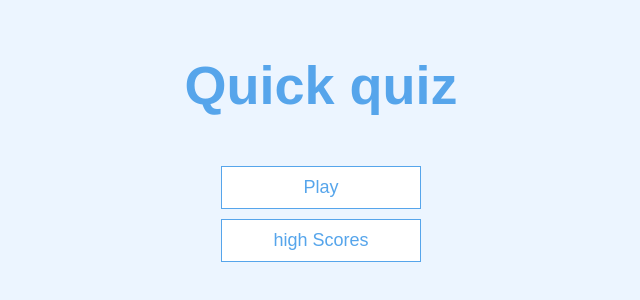
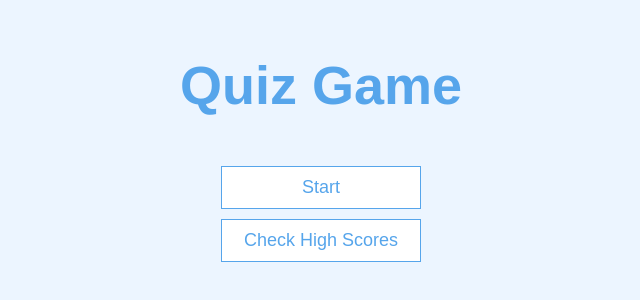
Before and after one commit to BonifaceHillary/quiz-app, a plain HTML site: page index.html in a window 1280 px wide. Shown: the part 242-542 px from the top of the page, without its empty margins (319-959 px from the left). Drawn offline with Linux system fonts and the light colour scheme.

Commit message:
initial commit

```diff
--- a/end.js
+++ b/end.js
@@ -7,7 +7,6 @@ const saveScoreBtn = document.getElementById("saveScoreBtn");
  const mostRecentScore = localStorage.getItem("mostRecentScore");
 
  const highScores = JSON.parse(localStorage.getItem("highScores")) || [];
-//  console.log(highScores);
 
  const MAX_HIGH_SCORES = 5;
  console.log(highScores);
--- a/index.html
+++ b/index.html
@@ -9,10 +9,10 @@
   <body>
     <div class="container">
       <div id="home" class="flex-center flex-column">
-        <h1>Quick quiz</h1>
-        <a class="btn" href="/game.html">Play</a>
+        <h1>Quiz Game</h1>
+        <a class="btn" href="/game.html">Start</a>
 
-        <a class="btn" href="/highscore.html">high Scores</a>
+        <a class="btn" href="/highscore.html">Check High Scores</a>
       </div>
     </div>
   </body>
```
